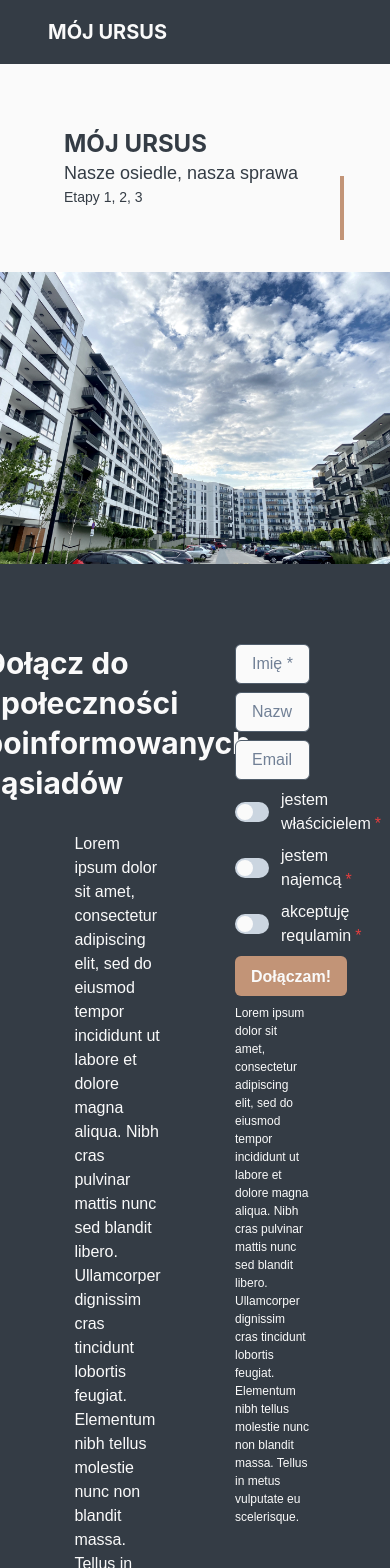
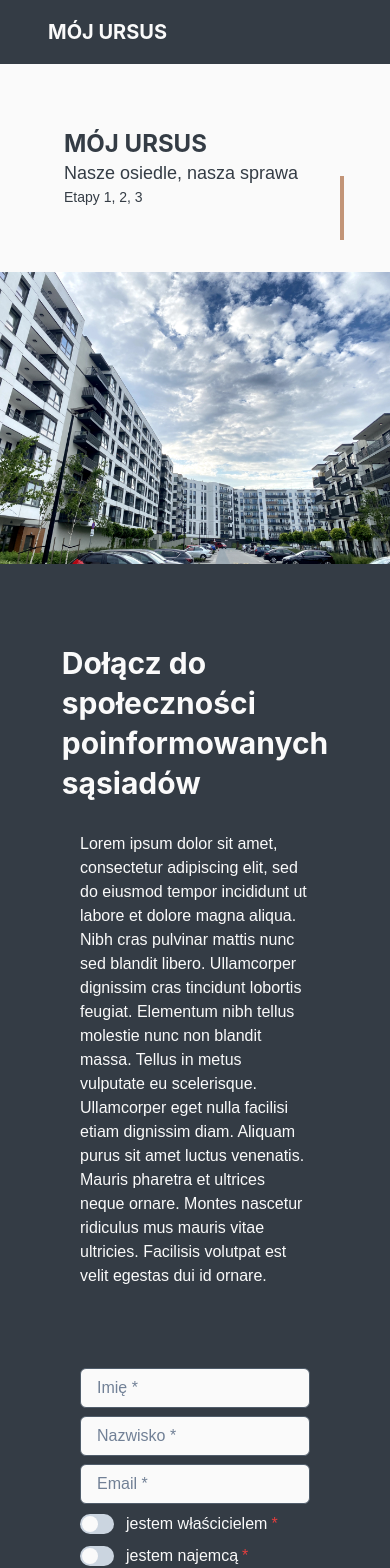
Before and after one commit to MojUrsus/MojUrsus.github.io, a React (Vite) app: page / in a window 390 px wide. Shown: the top 1568 px of the page. Built offline with nearby package versions, Linux system fonts and the light colour scheme.

Commit message:
Make the Contact page responsive

```diff
--- a/src/pages/ContactPage.tsx
+++ b/src/pages/ContactPage.tsx
@@ -7,7 +7,7 @@ const ContactPage = () => {
         color={'white'}
         bg='gray.100'
         h={'full'}>
-        <SimpleGrid columns={2} spacing={20}>
+        <SimpleGrid columns={{base: 1, lg: 2}} spacing={20}>
             <VStack spacing={7}>
                 <Heading>Dołącz do społeczności poinformowanych sąsiadów</Heading>
                 <Text>
```
